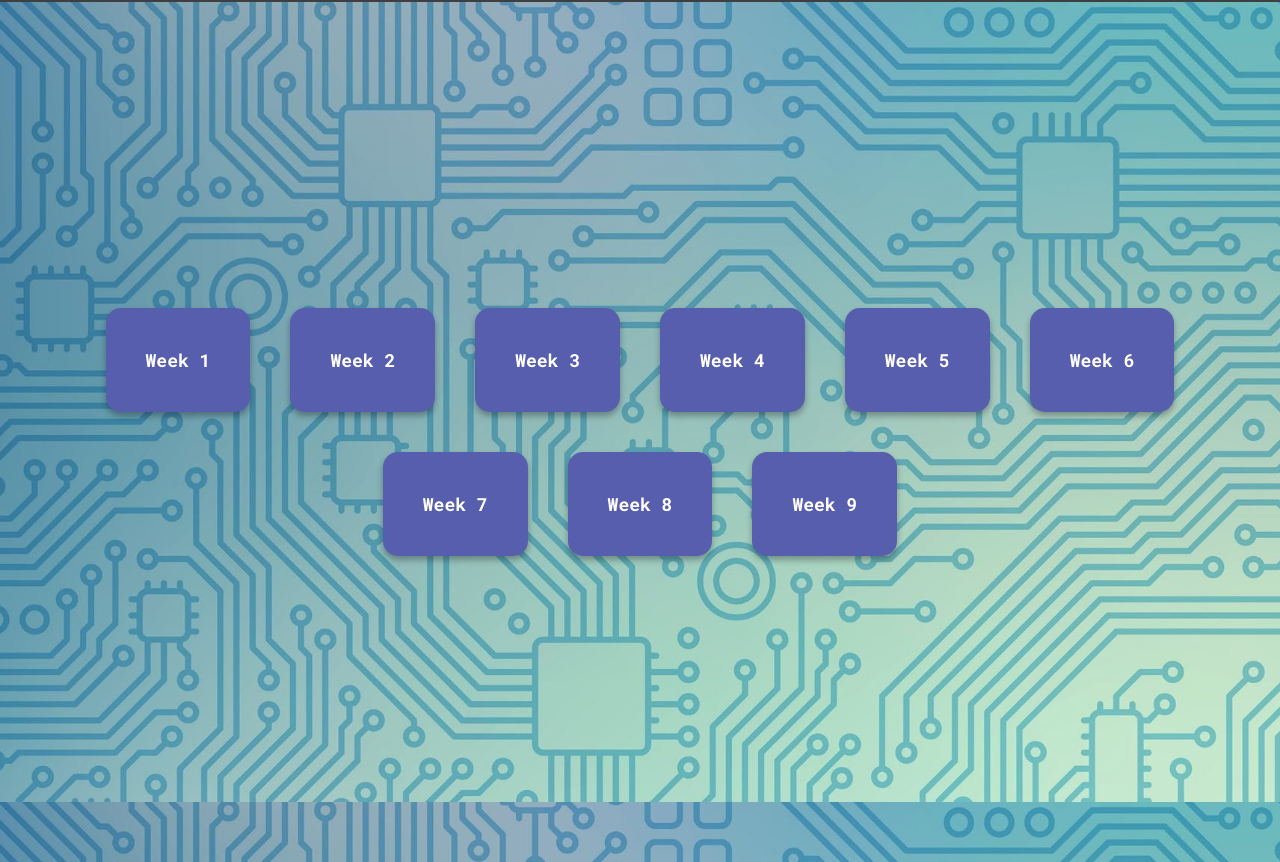
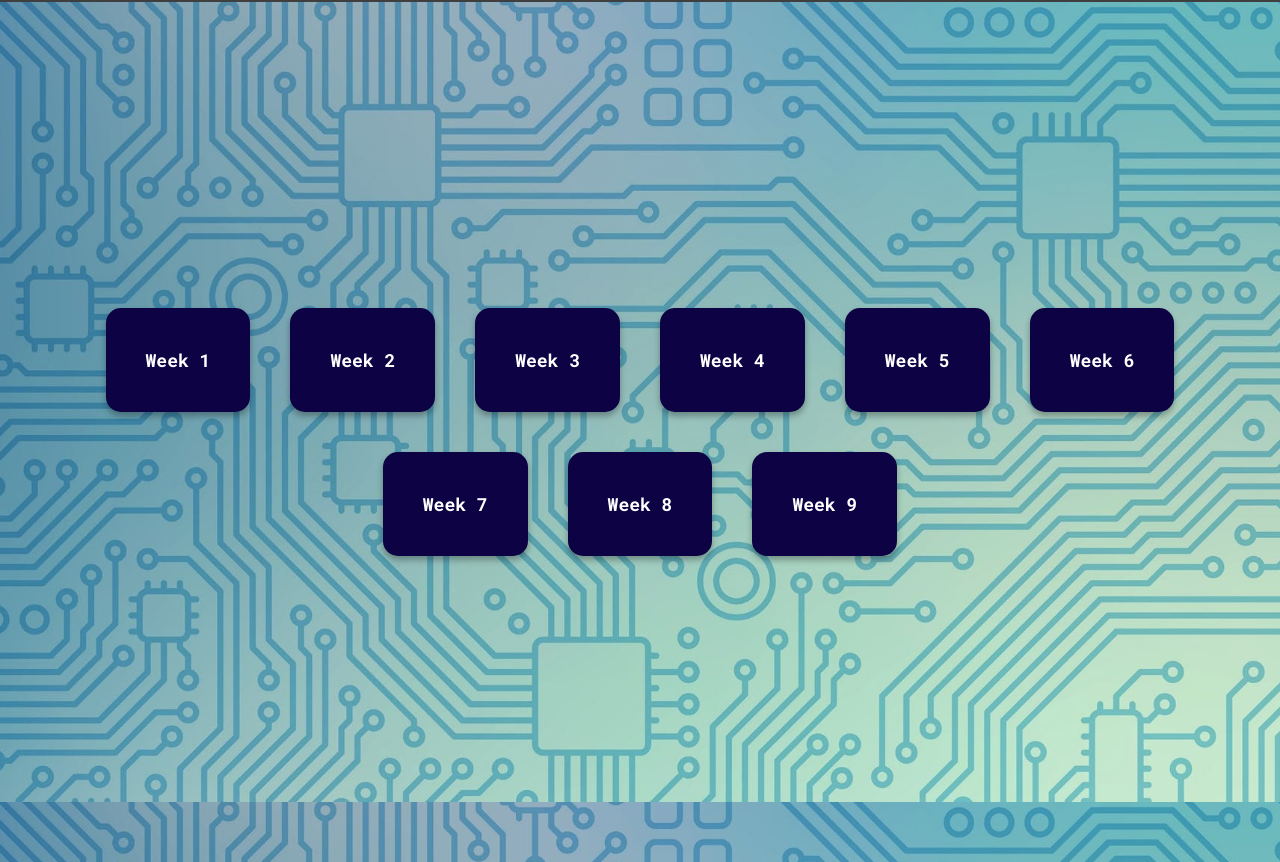
Before and after one commit to kyrathoelen/projectdocs2, a plain HTML site: page index.html in a window 1280 px wide. Shown: the part 798-1660 px from the top of the page. Drawn offline with Linux system fonts and the light colour scheme; grey boxes are pictures that could not be loaded; a web font is replaced by a local one.

Commit message:
Add files via upload

```diff
--- a/assets/styles.css
+++ b/assets/styles.css
@@ -87,7 +87,7 @@ body{
 }
 
 .login-button-link {
-  background-color: #575ead;
+  background-color: rgb(12, 2, 68);
   color: white;
   text-decoration: none;
   border: none;
```
